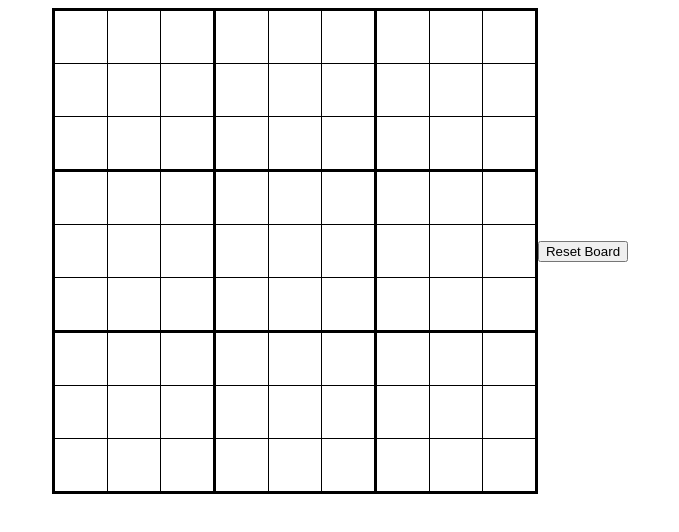
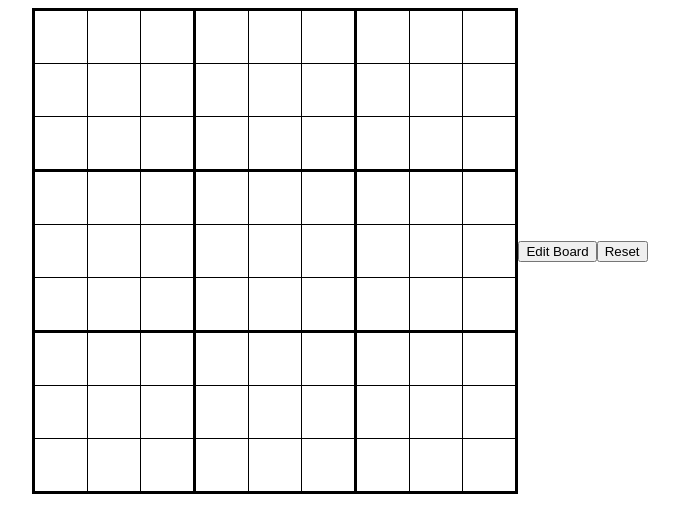
Before and after one commit to camnwalter/sudoku, a React (Create React App) app: page / in a window 1280 px wide. Shown: the top 532 px of the page, without its empty margins (300-979 px from the left). Built offline with nearby package versions, Linux system fonts and the light colour scheme.

Commit message:
Add ability to edit/save the board

```diff
--- a/src/App.css
+++ b/src/App.css
@@ -1,5 +1,6 @@
 body {
   text-align: center;
+  font: 30px Helvetica, sans-serif;
 }
 
 *:focus {
@@ -49,3 +50,7 @@ td:first-child {
 .adjacent {
   background-color: #ddd;
 }
+
+.locked {
+  color: blue;
+}
--- a/src/components/Board.tsx
+++ b/src/components/Board.tsx
@@ -8,6 +8,10 @@ export const Board = () => {
   const [board, setBoard] = useState<(number | null)[]>(Array(81).fill(null));
   const [corners, setCorners] = useState<number[][]>(Array(81).fill([]));
   const [selected, setSelected] = useState(-1);
+  const [editing, setEditing] = useState(false);
+  const [lockedCells, setLockedCells] = useState<boolean[]>(
+    Array(81).fill(false)
+  );
 
   const ref = useOutsideDetector(() => setSelected(-1));
 
@@ -18,6 +22,8 @@ export const Board = () => {
       return temp;
     });
   };
+
+  const isLocked = (index: number) => lockedCells[index];
 
   const isSelected = (index: number) => index === selected;
 
@@ -41,12 +47,20 @@ export const Board = () => {
     board[index] !== null && board[index] === board[selected];
 
   const resetBoard = () => {
-    setBoard(Array(81).fill(null));
+    setBoard((prev) => {
+      const temp = [...prev];
+      lockedCells.forEach((locked, index) => {
+        if (locked) return;
+        temp[index] = null;
+      });
+      return temp;
+    });
     setSelected(-1);
+    setEditing(false);
   };
 
   const handleArrowMovements = (
-    e: React.KeyboardEvent<HTMLTableDataCellElement>
+    e: React.KeyboardEvent<HTMLTableCellElement>
   ) => {
     const index = e.target.cellIndex;
 
@@ -54,19 +68,19 @@ export const Board = () => {
       case "ArrowLeft":
         if (selected % 9 > 0) {
           setSelected(selected - 1);
-          (e.target.previousSibling as HTMLTableDataCellElement)?.focus();
+          (e.target.previousSibling as HTMLTableCellElement)?.focus();
         }
         break;
       case "ArrowRight":
         if (selected % 9 < 8) setSelected(selected + 1);
-        (e.target.nextSibling as HTMLTableDataCellElement)?.focus();
+        (e.target.nextSibling as HTMLTableCellElement)?.focus();
         break;
       case "ArrowUp":
         if (Math.floor(selected / 9) > 0) setSelected(selected - 9);
         (
           e.target.parentElement?.previousSibling?.childNodes[
             index
-          ] as HTMLTableDataCellElement
+          ] as HTMLTableCellElement
         )?.focus();
         break;
       case "ArrowDown":
@@ -74,7 +88,7 @@ export const Board = () => {
         (
           e.target.parentElement?.nextSibling?.childNodes[
             index
-          ] as HTMLTableDataCellElement
+          ] as HTMLTableCellElement
         )?.focus();
         break;
       default:
@@ -94,23 +108,30 @@ export const Board = () => {
                   <td
                     key={col}
                     className={
-                      isSelected(index) || isSameNumber(index)
-                        ? "selected"
+                      (isSelected(index) || isSameNumber(index)
+                        ? "selected "
                         : isAdjacent(index) || inSame3x3(row, col)
-                        ? "adjacent"
-                        : ""
+                        ? "adjacent "
+                        : " ") + (isLocked(index) ? "locked" : "")
                     }
                     tabIndex={-1}
                     onClick={() => setSelected(index)}
                     onKeyDown={(e) => {
                       e.preventDefault();
                       handleArrowMovements(e);
+                      if (lockedCells[index] && !editing) return;
 
                       const key = parseInt(e.key);
                       if (key >= 1 && key <= 9) {
                         setBoard((prev) => {
                           const temp = [...prev];
                           temp[index] = key;
+                          return temp;
+                        });
+                      } else if (e.key === "Backspace") {
+                        setBoard((prev) => {
+                          const temp = [...prev];
+                          temp[index] = null;
                           return temp;
                         });
                       }
@@ -124,7 +145,25 @@ export const Board = () => {
           ))}
         </tbody>
       </table>
-      <button onClick={resetBoard}>Reset Board</button>
+      <button
+        onClick={() => {
+          if (editing) {
+            setEditing(false);
+            setLockedCells((prev) => {
+              const temp = [...prev];
+              board.forEach((cell, index) => {
+                if (cell !== null) temp[index] = true;
+              });
+              return temp;
+            });
+          } else {
+            setEditing(true);
+          }
+        }}
+      >
+        {editing ? "Save Board" : "Edit Board"}
+      </button>
+      <button onClick={resetBoard}>Reset</button>
     </>
   );
 };
```
